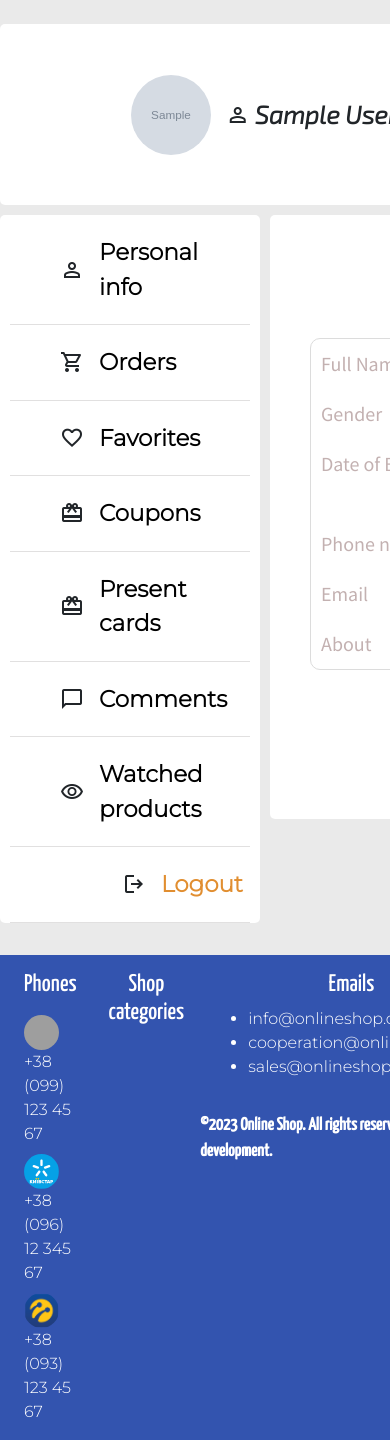
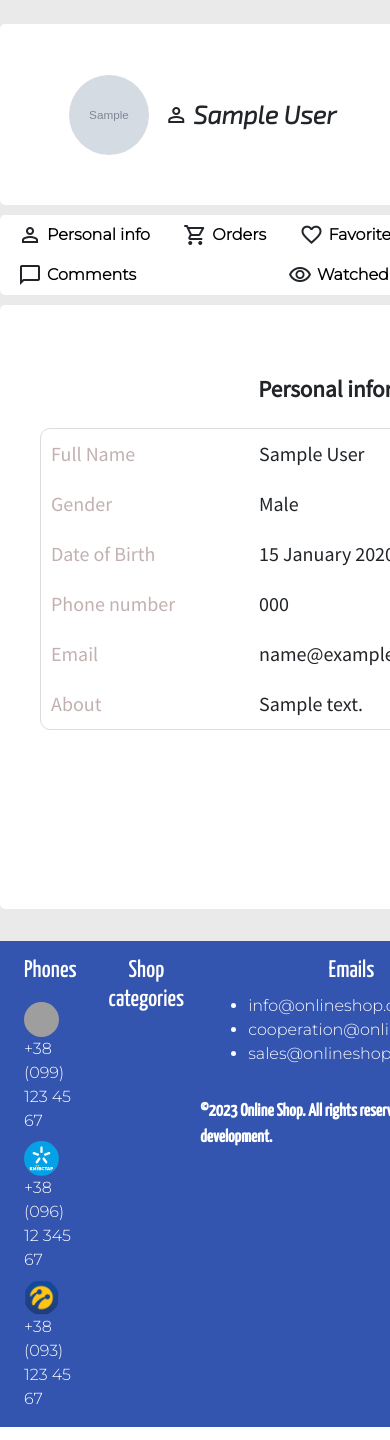
Before and after one commit to sergey-vernyk/OnlineShop, a Django app: a page that uses internet_shop/int_shop/account/templates/account/user/detail.html in a window 390 px wide. Shown: the part 212-1652 px from the top of the page. Run offline with Django 4.2, Linux system fonts and the light colour scheme; a user stored in the database is signed in; tables that the repository leaves empty hold one stand-in row (values such as "Sample post"); grey boxes marked "Sample" are stand-in pictures; parts of the project's set-up code (start-up, migrations or seed data) failed here and were passed over; some libraries are stand-ins or nearby versions; grey boxes are pictures that could not be loaded.

Commit message:
Updated account.css: added styles for horizontal menu (mobile view) and other miscellaneous editing.
Added js script toggle_menu_style.js.

```diff
--- a/internet_shop/int_shop/account/static/css/account.css
+++ b/internet_shop/int_shop/account/static/css/account.css
@@ -9,9 +9,10 @@ input[type="text"], input[type="email"], textarea {
     margin-bottom: 10px;
     background-color: white;
     border-radius: 5px;
-    min-width: 966px;
+    min-width: 720px;
 }
 
+/*вертикальный вид меню*/
 .sidebar-customer {
     padding: 0px 10px !important;
     margin-right: 10px;
@@ -26,7 +27,7 @@ input[type="text"], input[type="email"], textarea {
     padding: 0px 10px !important;
     background-color: white;
     width: 64.2% !important;
-    min-width: 620px;
+    min-width: 720px;
     border-radius: 5px;
     position: relative;
     min-height: 604px;
@@ -93,7 +94,7 @@ input[type="text"], input[type="email"], textarea {
     padding: 20px 7px 20px 50px;
     border-bottom: solid 1px #E1E0E0;
     text-align: left;
-    font-size: 23px;
+    font-size: 20px;
     font-family: 'Montserrat', sans-serif;
     font-weight: 600;
 }
@@ -191,7 +192,7 @@ input[type="text"], input[type="email"], textarea {
 
 #order-state .not-done {
     color: red;
-    font-size: 1.2em;
+    font-size: 1rem;
 }
 
 .personal-info [id^="total-cost-"] {
@@ -243,7 +244,6 @@ input[type="text"], input[type="email"], textarea {
     position: relative;
     padding: 1rem 2rem 1rem 1rem !important;
     min-height: 94px;
-    min-width: 555px;
 }
 
 .collapse-order { display: none; }
@@ -276,7 +276,7 @@ input[type="text"], input[type="email"], textarea {
     text-decoration: none;
     align-items: center;
     color: green;
-    font-size: 1.1rem;
+    font-size: 1rem;
     font-family: 'Merriweather', serif;
 }
 
@@ -288,7 +288,8 @@ input[type="text"], input[type="email"], textarea {
 }
 
 .quantity {
-    width: 12%;
+    width: 5%;
+    margin-right: 5px;
 }
 
 .product-name {
@@ -296,13 +297,14 @@ input[type="text"], input[type="email"], textarea {
     text-align: center;
     width: 270px;
     font-family: 'Montserrat', sans-serif;
+    margin-right: 5px;
  }
 
 .product-name a {
     margin: 0;
     text-decoration: none;
     color: black;
-    font-size: 1.1rem;
+    font-size: 1rem;
     flex-shrink: 2;
     flex-grow: 1;
     word-break: break-word;
@@ -1157,3 +1159,37 @@ input[type="text"], input[type="email"], textarea {
     margin: 5px 0;
     color: darkgray;
 }
+
+/*горизонтальный вид меню*/
+.sidebar-customer-horizontal {
+    display: flex;
+    flex-direction: row;
+    background-color: white;
+    margin-bottom: 10px;
+    border-radius: 5px;
+    flex-wrap: wrap;
+    justify-content: space-between;
+    min-width: 720px;
+    padding: 10px;
+}
+
+.sidebar-customer-horizontal .sidebar-item {
+    font-size: 1rem;
+    padding: 0.5rem;
+    border-bottom: 0;
+}
+
+.sidebar-customer-horizontal .sidebar-item .material-symbols-outlined { margin-right: 5px !important;}
+.sidebar-customer-horizontal .sidebar-item .material-icons { margin-right: 5px !important;}
+
+.sidebar-customer-horizontal .sidebar-item a {
+    text-decoration: none;
+    color: black;
+}
+
+.sidebar-customer-horizontal .sidebar-item a:hover { color: #0a58ca; }
+
+/*классы для изменения ширины блока content-customer через JavaScript*/
+.content-customer-width-h { width: 100% !important; }
+
+.content-customer-width-v { min-width: 64.2% !important; }
--- /dev/null
+++ b/internet_shop/int_shop/account/static/js/toggle_menu_style.js
@@ -0,0 +1,27 @@
+$(document).ready(function() {
+
+    //блок с основной информацией
+    var parentSidebarCustomer = $('.sidebar-customer').parent();
+
+    toggleMenuStyle(1000); //переключение на другое меню при загрузке страницы
+
+    $(window).on('resize', function() {
+        toggleMenuStyle(1000);
+    })
+
+    function toggleMenuStyle(minWidth) {
+
+        /* функция изменяет вид меню с вертикального на горизонтальный,
+        в зависимости от ширины экрана minWidth */
+
+        if ($(window).width() <= minWidth) {
+            $('.sidebar-customer').addClass('sidebar-customer-horizontal')
+            $(parentSidebarCustomer).addClass('flex-column');
+            $('.content-customer').removeClass('content-customer-width-v').addClass('content-customer-width-h')
+        } else {
+            $('.sidebar-customer').removeClass('sidebar-customer-horizontal')
+            $(parentSidebarCustomer).removeClass('flex-column');
+            $('.content-customer').removeClass('content-customer-width-h').addClass('content-customer-width-v');
+        }
+    }
+})
--- a/internet_shop/int_shop/account/templates/account/user/detail.html
+++ b/internet_shop/int_shop/account/templates/account/user/detail.html
@@ -135,4 +135,5 @@
 <script src="{% static 'js/highlight_order.js' %}"></script>
 <script src="{% static 'js/collapse_expand_comment.js' %}"></script>
 <script src="{% static 'js/collapse_expand_list_orders.js' %}"></script>
+<script src="{% static 'js/toggle_menu_style.js' %}"></script>
 {% endblock %}
--- a/internet_shop/int_shop/account/templates/account/user/orders_info.html
+++ b/internet_shop/int_shop/account/templates/account/user/orders_info.html
@@ -71,7 +71,7 @@
                                         </a>
                                     </div>
                                     <div class="quantity">
-                                        <p>{{ item.quantity }} pcs.</p>
+                                        <p>{{ item.quantity }}</p>
                                     </div>
                                     <div class="price">
                                         ${{ item.get_cost }}
--- a/internet_shop/int_shop/cart/static/css/cart.css
+++ b/internet_shop/int_shop/cart/static/css/cart.css
@@ -89,6 +89,8 @@ input[type="text"] {
 
 .item-remove {
     margin: 0.7rem;
+    width: 100px;
+    text-align: end;
 }
 
 .item-remove path {
```
